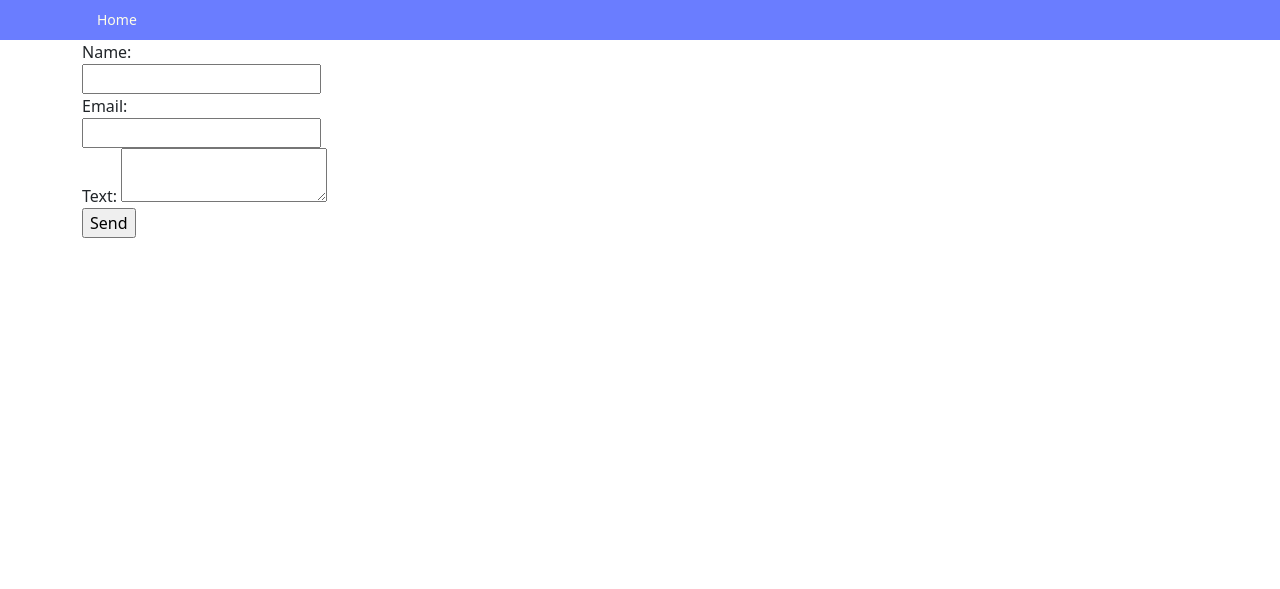
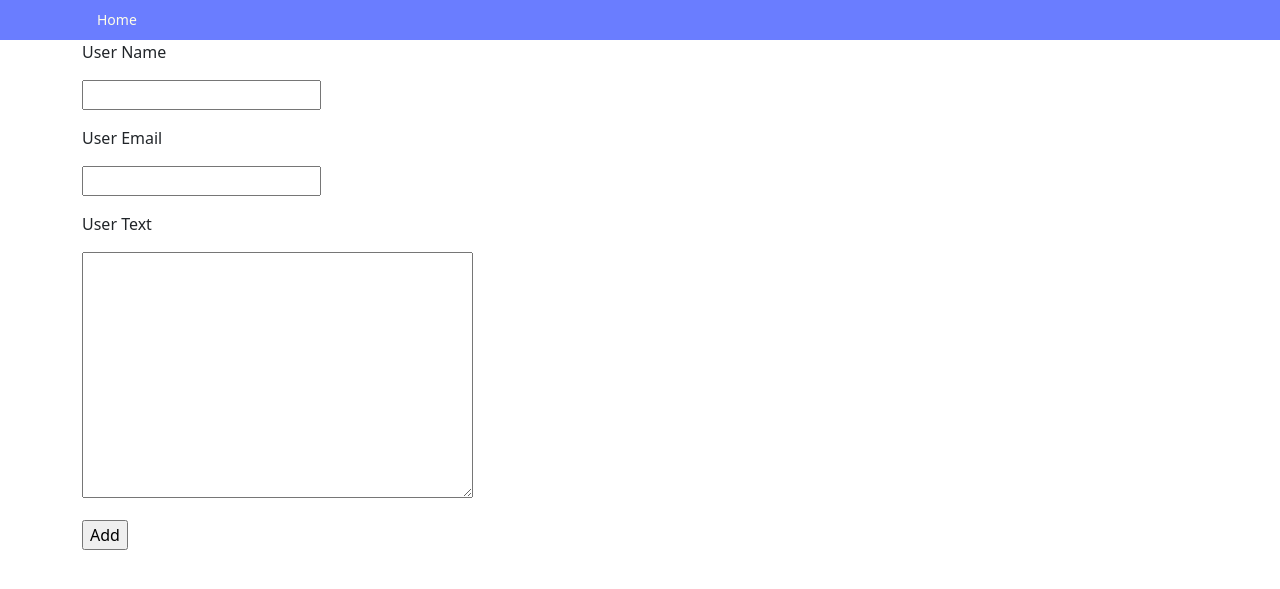
Before and after one commit to namastefellas/exam, a Django app: page /guest/add in a window 1280 px wide. Shown: the top 589 px of the page. Run offline with Django 3.2, Linux system fonts and the light colour scheme; some libraries are stand-ins or nearby versions.

Commit message:
some major fixes (forms)

```diff
--- a/exam/exam/urls.py
+++ b/exam/exam/urls.py
@@ -15,10 +15,11 @@ Including another URLconf
 """
 from django.contrib import admin
 from django.urls import path
-from webapp.views import index_view, add_new_guest
+from webapp.views import index_view, add_new_guest, guest_update_view
 
 urlpatterns = [
     path('admin/', admin.site.urls),
     path('', index_view, name='index'),
-    path('guest/add', add_new_guest, name='add_guest')
+    path('guest/add', add_new_guest, name='add_guest'),
+    path('guest/<int:pk>/update/', guest_update_view, name='update_info')
 ]
--- /dev/null
+++ b/exam/webapp/forms.py
@@ -0,0 +1,10 @@
+from django import forms
+
+from webapp.models import GuestBook
+
+
+class GuestBookForm(forms.ModelForm):
+
+    class Meta:
+        model = GuestBook
+        fields = ('user_name', 'user_email', 'user_text')
--- a/exam/webapp/templates/add_guest.html
+++ b/exam/webapp/templates/add_guest.html
@@ -4,12 +4,6 @@
 {% block content %}
 <form action="{% url 'add_guest' %}" method="post">
 {% csrf_token %}
-<label>Name: </label><br/>
-<input type="text" name="user_name"/><br/>
-<label>Email: </label><br/>
-<input type="text" name="user_email"/><br/>
-<label>Text: </label>
-<textarea name="user_text"></textarea><br/>
-<input type="submit" value="Send"/>
+{% include "partial/guest_form.html" with button_text="Add" %}
 </form>
 {% endblock %}
--- a/exam/webapp/templates/index.html
+++ b/exam/webapp/templates/index.html
@@ -17,7 +17,7 @@
             <h6 class="card-subtitle mb-2">{{ guest.user_email }}</h6>
             <p class="card-text">{{ guest.user_text }}</p>
             <a href="#"><img src="https://img.icons8.com/fluent-systems-filled/25/000000/trash.png"/></a>
-            <a href="#"><img src="https://img.icons8.com/fluent-systems-filled/25/000000/edit.png"/></a>
+            <a href="{% url 'update_info' guest.id %}"><img src="https://img.icons8.com/fluent-systems-filled/25/000000/edit.png"/></a>
             </div>
         </div>
         {% endfor %}
--- /dev/null
+++ b/exam/webapp/templates/partial/guest_form.html
@@ -0,0 +1,14 @@
+{% csrf_token %}
+
+{% for error in form.non_field_errors %}
+   <p class="form-error">{{ error }}</p>
+{% endfor %}
+{% for field in form %}
+   <p><label for="{{ field.id_for_label }}">{{ field.label }}</label></p>
+   {% for error in field.errors %}
+       <p class="form-error">{{ error }}</p>
+   {% endfor %}
+   <p>{{ field }}</p>
+{% endfor %}
+
+<p><input type="submit" value="{{ button_text }}"></p>
--- a/exam/webapp/views.py
+++ b/exam/webapp/views.py
@@ -1,5 +1,6 @@
-from django.shortcuts import render, redirect
+from django.shortcuts import render, redirect, get_object_or_404
 from webapp.models import GuestBook
+from webapp.forms import GuestBookForm
 
 # Create your views here.
 
@@ -10,16 +11,37 @@ def index_view(request):
 
 def add_new_guest(request, *args, **kwargs):
     if request.method == 'GET':
-        return render(request, 'add_guest.html')
-    if request.method == 'POST':
-        user_name = request.POST.get('user_name')
-        user_email = request.POST.get('user_email')
-        user_text = request.POST.get('user_text')
+        form = GuestBookForm()
+        return render(request, 'add_guest.html', context={'form': form})
+    elif request.method == 'POST':
+        form = GuestBookForm(data=request.POST)
+        if form.is_valid():
+            guest = GuestBook.objects.create(
+                user_name=form.cleaned_data['user_name'],
+                user_email=form.cleaned_data['user_email'],
+                user_text=form.cleaned_data['user_text']
+            )
+            return redirect('index')
+        else:
+            return render(request, 'add_guest.html', context={'form': form})
 
-    GuestBook.objects.create(
-        user_name=user_name,
-        user_email=user_email,
-        user_text=user_text
-    )
 
-    return redirect('index')
+def guest_update_view(request, pk):
+    guest = get_object_or_404(GuestBook, pk=pk)
+    if request.method == 'GET':
+        form = GuestBookForm(initial={
+            'user_name': guest.user_name,
+            'user_email': guest.user_email,
+            'user_text': guest.user_text
+        })
+        return render(request, 'update.html', context={'form': form, 'guest': guest})
+    elif request.method == 'POST':
+        form = GuestBookForm(data=request.POST)
+        if form.is_valid():
+            guest.user_name = form.cleaned_data['user_name']
+            guest.user_email = form.cleaned_data['user_email']
+            guest.user_text = form.cleaned_data['user_text']
+            guest.save()
+            return redirect('index')
+        else:
+            return render(request, 'update.html', context={'form': form, 'guest': guest})
```
Also changed, not shown: exam/webapp/templates/update.html (added, +10 -0 lines).
